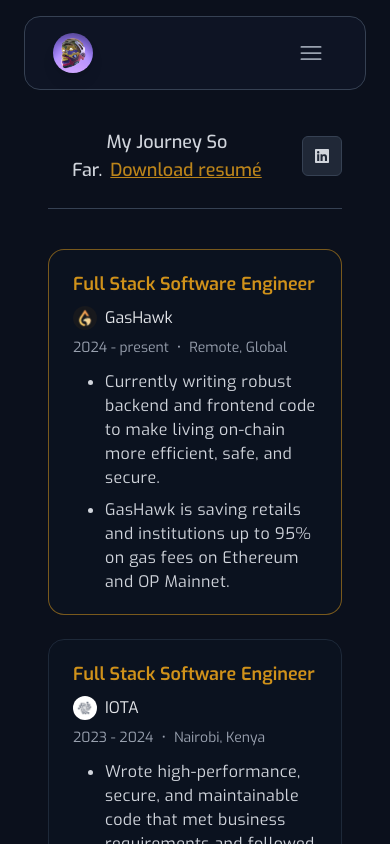
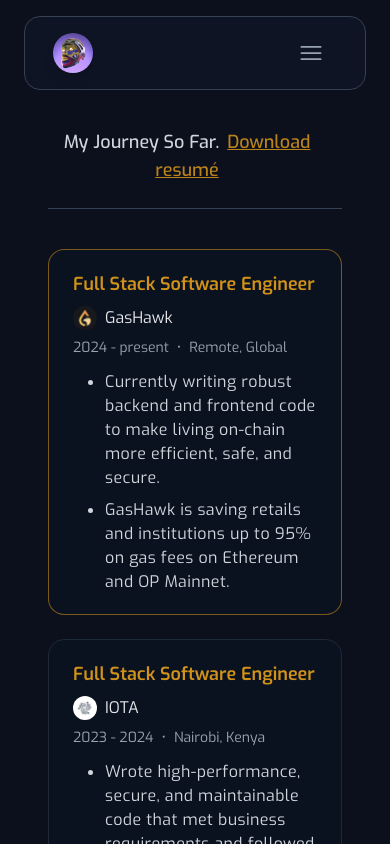
Before and after one commit to jillo-abdullahi/vite-portfolio, a React (Vite) app: page /resume in a window 390 px wide. Shown: the top 844 px of the page. Built offline with nearby package versions, Linux system fonts and the light colour scheme.

Commit message:
fix: slight adjustment to responsiveness

```diff
--- a/src/components/PortfolioCard.tsx
+++ b/src/components/PortfolioCard.tsx
@@ -14,7 +14,7 @@
   completed,
 }: PortfolioProject) => {
   return (
-    <div className="group relative h-auto lg:h-[560px] flex flex-col rounded-2xl bg-gradient-to-br from-gray-800/80 to-gray-900/80 backdrop-blur-sm border border-gray-700 hover:border-orange/80 hover:border-2 overflow-hidden transition-all duration-300 hover:scale-[1.02]">
+    <div className="group relative h-auto lg:h-[580px] 2xl:h-auto flex flex-col rounded-2xl bg-gradient-to-br from-gray-800/80 to-gray-900/80 backdrop-blur-sm border border-gray-700 hover:border-orange/80 hover:border-2 overflow-hidden transition-all duration-300 hover:scale-[1.02]">
       {/* Image Container with Device Mockup */}
       <div className="relative p-6 bg-gradient-to-br from-gray-700 to-gray-800">
         {/* MacBook Mockup */}
--- a/src/components/shared/sectionHeading.tsx
+++ b/src/components/shared/sectionHeading.tsx
@@ -56,7 +56,7 @@
               </a>
             ) : null}
           </p>
-          {rightLink ? rightLink : null}
+          {rightLink ? <div className="hidden sm:block">{rightLink}</div> : null}
         </div>
       </div>
       <hr
--- a/src/data.ts
+++ b/src/data.ts
@@ -148,7 +148,7 @@
       "GasHawk is saving retails and institutions up to 95% on gas fees on Ethereum, Optimism, and Base.",
     image: "gashawk.png",
     preview: "https://app.gashawk.io/",
-    stacks: ["React", "Vite", "Chakra UI", "TypeScript"],
+    stacks: ["React", "Vite", "Chakra UI", "TypeScript", "Express.js"],
     completed: true,
   },
   {
```
